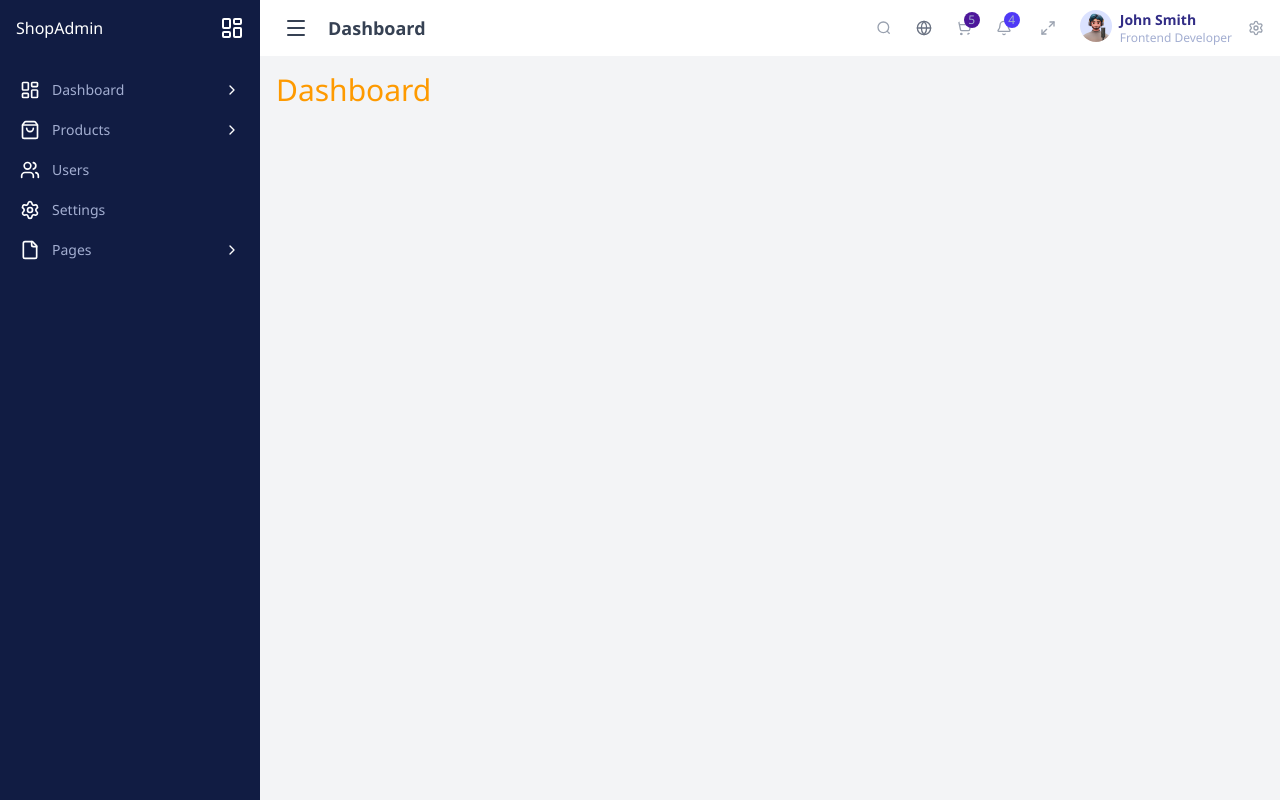
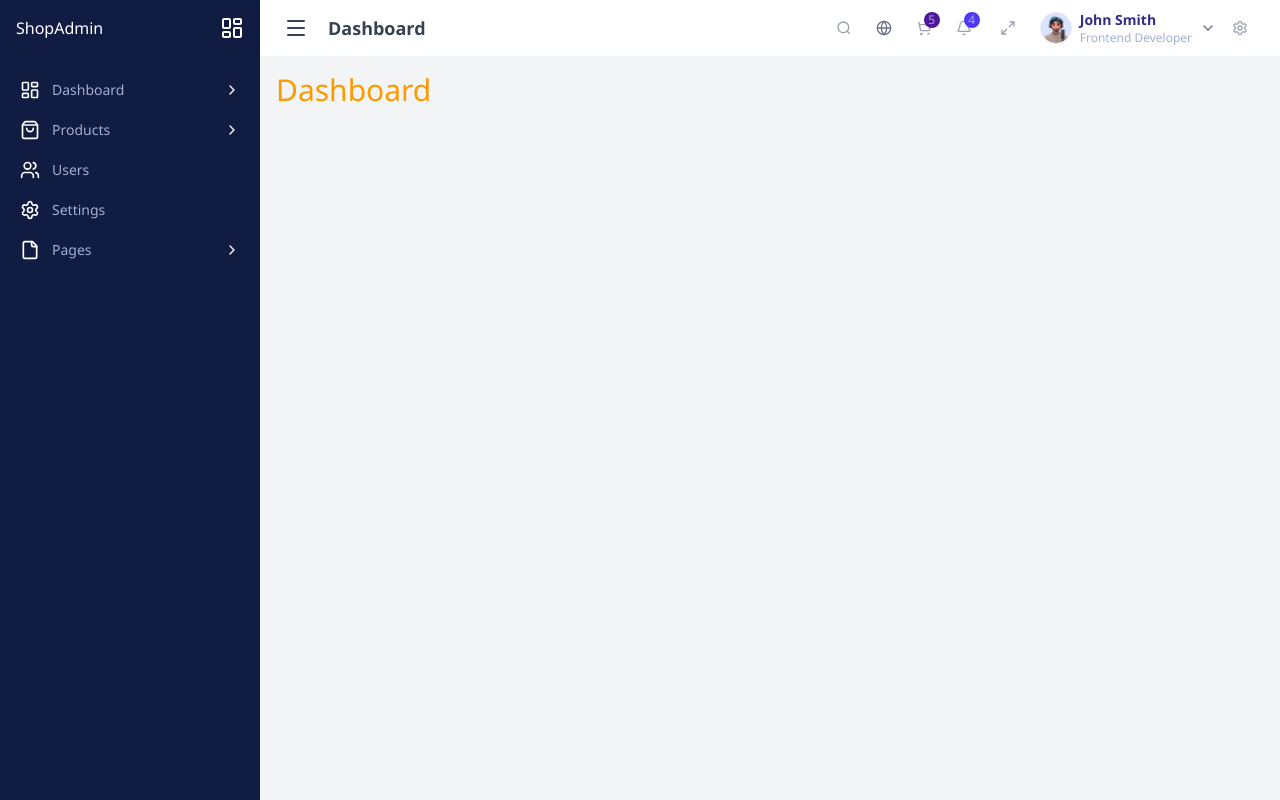
Before and after one commit to jakariya-ahmed/react-admin, a React app: page /admin in a window 1280 px wide. Built offline with nearby package versions, Linux system fonts and the light colour scheme; the HTML template or start-up script is replaced by a standard one.

Commit message:
added top user profile

```diff
--- /dev/null
+++ b/src/component/topbar/ProfileDropdown.jsx
@@ -0,0 +1,86 @@
+import React, { useState, useRef, useEffect } from "react";
+import {
+  User,
+  Mail,
+  CheckSquare,
+  Headphones,
+  LogOut,
+  ChevronDown,
+} from "lucide-react";
+
+const ProfileDropdown = () => {
+  const [isOpen, setIsOpen] = useState(false);
+  const dropdownRef = useRef(null);
+
+  // 🔒 Close when clicking outside
+  useEffect(() => {
+    const handleClickOutside = (e) => {
+      if (dropdownRef.current && !dropdownRef.current.contains(e.target)) {
+        setIsOpen(false);
+      }
+    };
+    document.addEventListener("mousedown", handleClickOutside);
+    return () => document.removeEventListener("mousedown", handleClickOutside);
+  }, []);
+
+  // 🧭 Menu items
+  const menuItems = [
+    { id: 1, name: "Profile", icon: <User className="w-4 h-4" /> },
+    { id: 2, name: "Inbox", icon: <Mail className="w-4 h-4" /> },
+    { id: 3, name: "Task Manager", icon: <CheckSquare className="w-4 h-4" /> },
+    { id: 4, name: "Support", icon: <Headphones className="w-4 h-4" /> },
+    { id: 5, name: "Logout", icon: <LogOut className="w-4 h-4 text-red-500" />, danger: true },
+  ];
+
+  return (
+    <div className="relative" ref={dropdownRef}>
+      {/* 👤 Profile Section */}
+      <div
+        className="flex items-center gap-x-2 cursor-pointer select-none"
+        onClick={() => setIsOpen(!isOpen)}
+      >
+        <img
+          src="/img/avatar.jpeg"
+          alt="Profile"
+          className="w-8 h-8 rounded-full border border-gray-200"
+        />
+        <div className="leading-tight hidden sm:block">
+          <p className="text-sm -mb-1 font-semibold text-indigo-900">
+            John Smith
+          </p>
+          <span className="text-xs text-gray-600">Frontend Developer</span>
+        </div>
+        <ChevronDown
+          className={`w-4 h-4 text-gray-500 transition-transform ${
+            isOpen ? "rotate-180" : ""
+          }`}
+        />
+      </div>
+
+      {/* 🧾 Dropdown Menu */}
+      {isOpen && (
+        <div className="absolute right-0 mt-2 w-48 bg-white border border-gray-200 shadow-lg py-2 z-50">
+          {menuItems.map((item) => (
+            <div
+              key={item.id}
+              onClick={() => {
+                if (item.name === "Logout") {
+                  alert("Logged out successfully!");
+                }
+                setIsOpen(false);
+              }}
+              className={`flex items-center gap-2 px-4 py-2 hover:bg-gray-100 transition cursor-pointer ${
+                item.danger ? "text-red-600" : "text-gray-700"
+              }`}
+            >
+              {item.icon}
+              <span className="text-sm">{item.name}</span>
+            </div>
+          ))}
+        </div>
+      )}
+    </div>
+  );
+};
+
+export default ProfileDropdown;
--- a/src/component/topbar/Topbar.jsx
+++ b/src/component/topbar/Topbar.jsx
@@ -16,6 +16,7 @@ import CartDropdown from "./CartDropdown";
 import { TopbarCartItems } from "../../data/data";
 import FullScreenToggle from "./FullScreenToggle";
 import NotificationDropdown from "./NotificationDropdown";
+import ProfileDropdown from "./ProfileDropdown";
 export default function Topbar({ toggleSidebar }) {
     const [isSearchOpen, setIsSearchOpen] = useState(false);
     // languages states
@@ -64,7 +65,7 @@ export default function Topbar({ toggleSidebar }) {
 
 
   return (
-    <header className="flex items-center justify-between bg-white px-4 py-2">
+    <header className="flex items-center justify-between bg-white pl-4 pr-8 py-2">
       {/* Left: Collapse / Toggle Button */}
       <div className="flex items-center gap-3">
         <button
@@ -115,15 +116,9 @@ export default function Topbar({ toggleSidebar }) {
         <NotificationDropdown />
 
         <FullScreenToggle />
-        <div className="flex gap-x-2 cursor-pointer">
-          <div>
-            <img src="/img/avatar.jpeg" className="w-8 h-8 rounded-full" alt="Profile" />
-          </div>
-          <div className="leading-tight">
-            <p className="text-sm -mb-1 font-semibold text-indigo-900 ">John Smith</p>
-            <span className="text-xs text-gray-600 ">Frontend Developer</span>
-          </div>
-        </div>
+
+        <ProfileDropdown />
+
         <Settings className="text-gray-400 cursor-pointer hover:text-amber-500 hidden sm:block w-4" />
       </div>
 
```
Also changed, not shown: src/component/topbar/ProfileDropdown.js (deleted).
